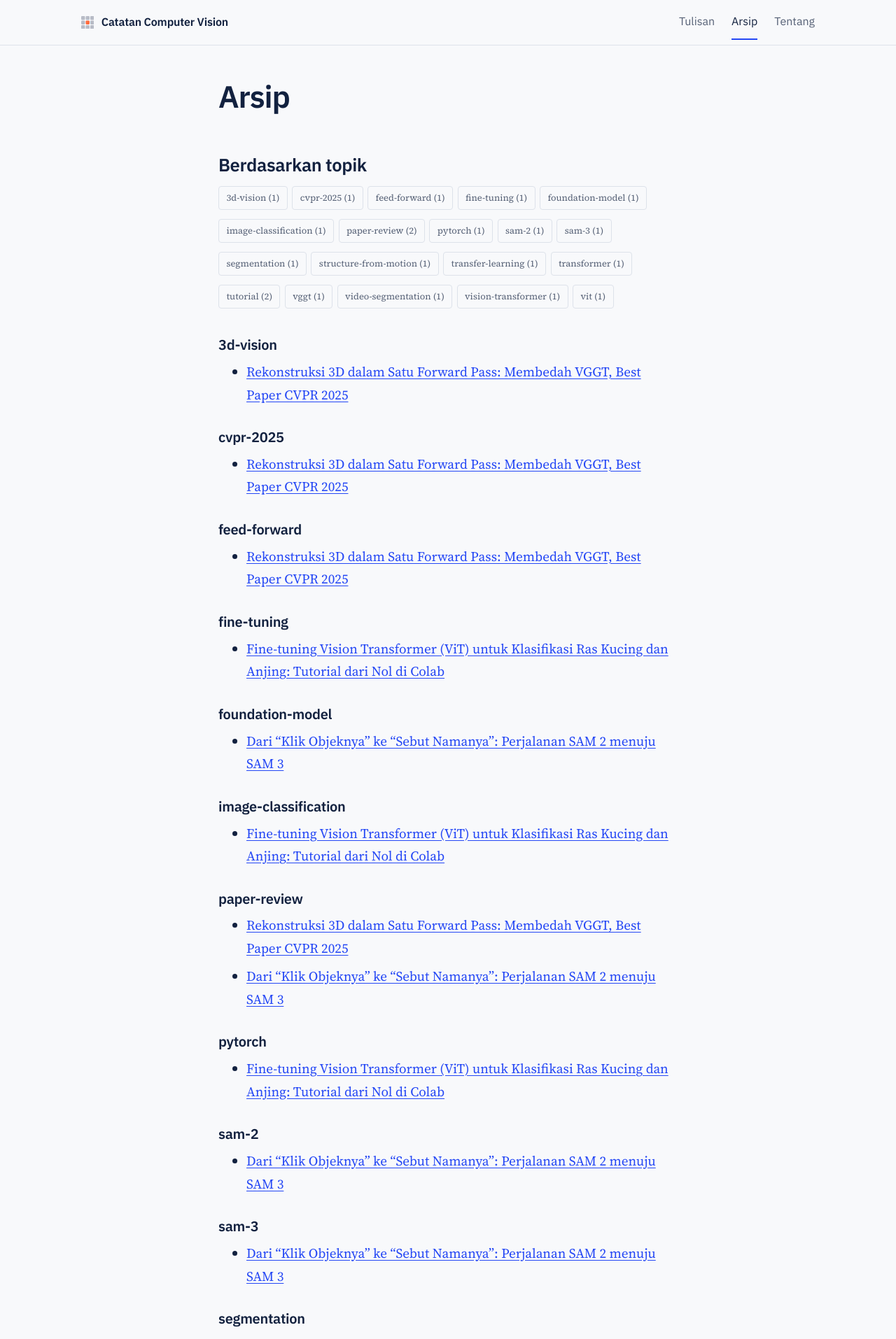
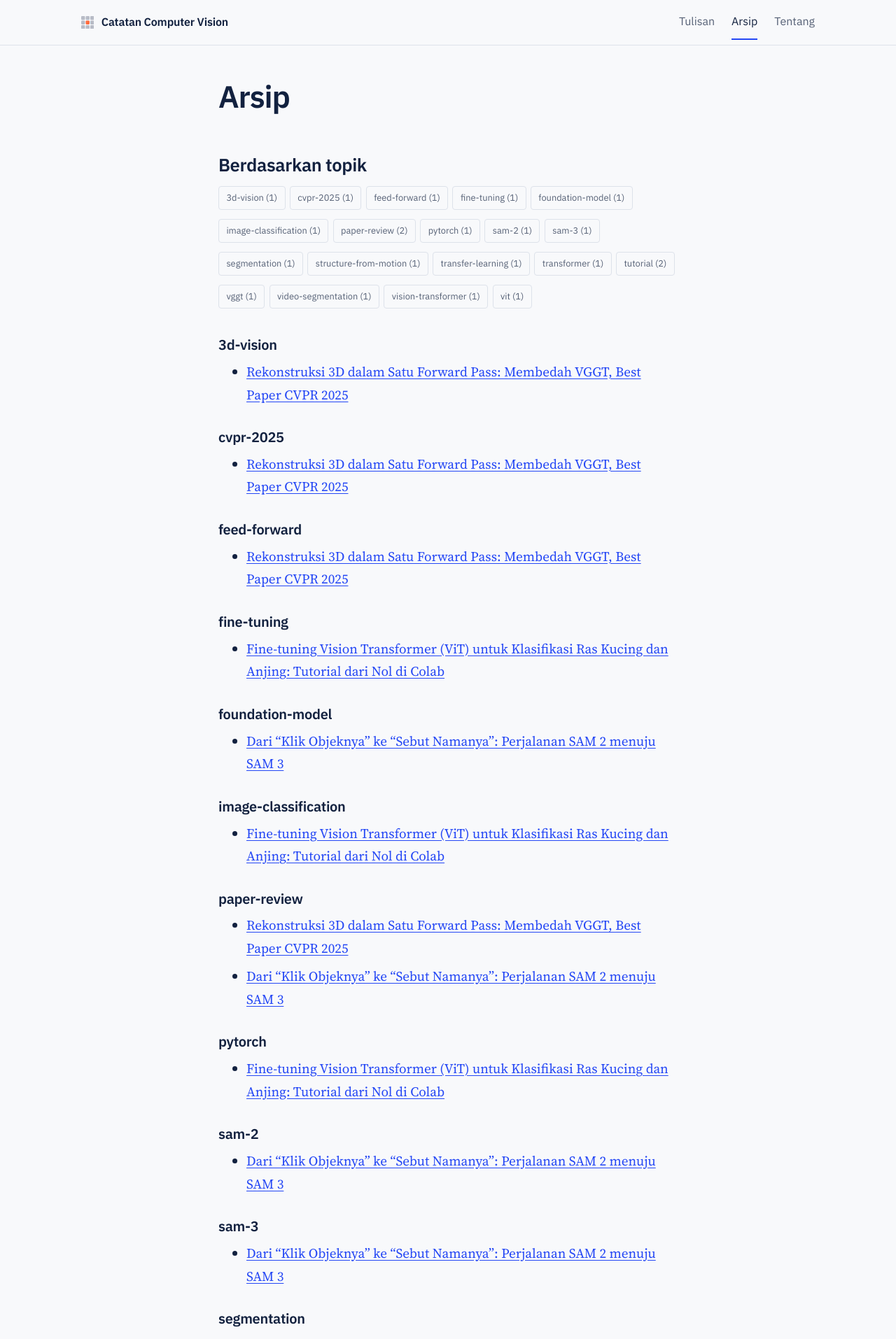
Before and after one commit to harisY/harisY.github.io, a Jekyll site: the page built from arsip.md, in a window 1280 px wide. Shown: the top 1914 px of the page at 70% size. Built offline with Jekyll 4.4.1, drawn with Linux system fonts in a browser that asks for light colours.

Commit message:
fix: chip topik di arsip memakai font UI

```diff
--- a/assets/site.css
+++ b/assets/site.css
@@ -299,6 +299,7 @@ img, svg { max-width: 100%; }
 .error-page p { margin: 0 0 1.5rem; }
 .error-page .text-link { margin-left: 1.25rem; }
 .post-content .post-meta { margin-left: 0.4rem; font-family: var(--font-ui); font-size: 0.85rem; color: var(--muted); }
+.post-content .tags { font-family: var(--font-ui); }
 .topic-index { margin-bottom: 2rem; }
 .post-content .topic-index a { color: inherit; }
 
```
